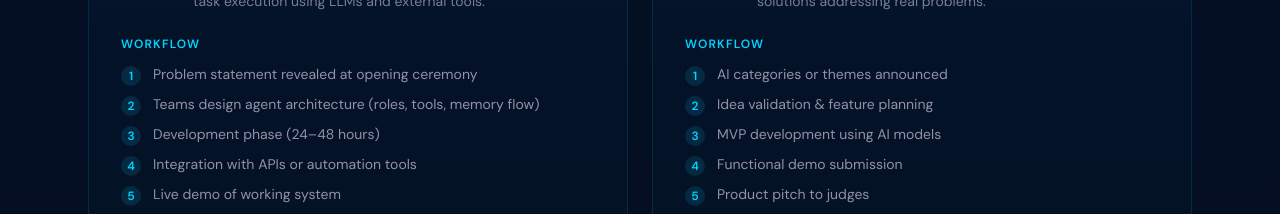
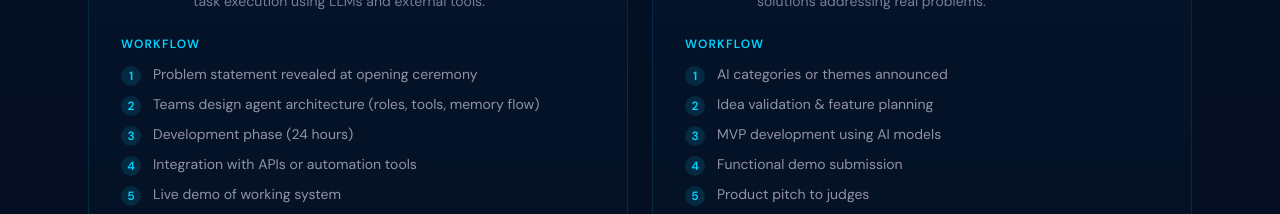
Before and after one commit to moizalisiddiqui/ieee-website, a Next.js app: page /technova/ai-dominion in a window 1280 px wide. Shown: the part 1060-1274 px from the top of the page. Built offline with nearby package versions, Linux system fonts and the light colour scheme.

Commit message:
updated content

```diff
--- a/app/technova/ai-dominion/page.tsx
+++ b/app/technova/ai-dominion/page.tsx
@@ -15,7 +15,7 @@ const modules = [
     workflow: [
       'Problem statement revealed at opening ceremony',
       'Teams design agent architecture (roles, tools, memory flow)',
-      'Development phase (24–48 hours)',
+      'Development phase (24 hours)',
       'Integration with APIs or automation tools',
       'Live demo of working system',
       'Final presentation & Q&A',
```
